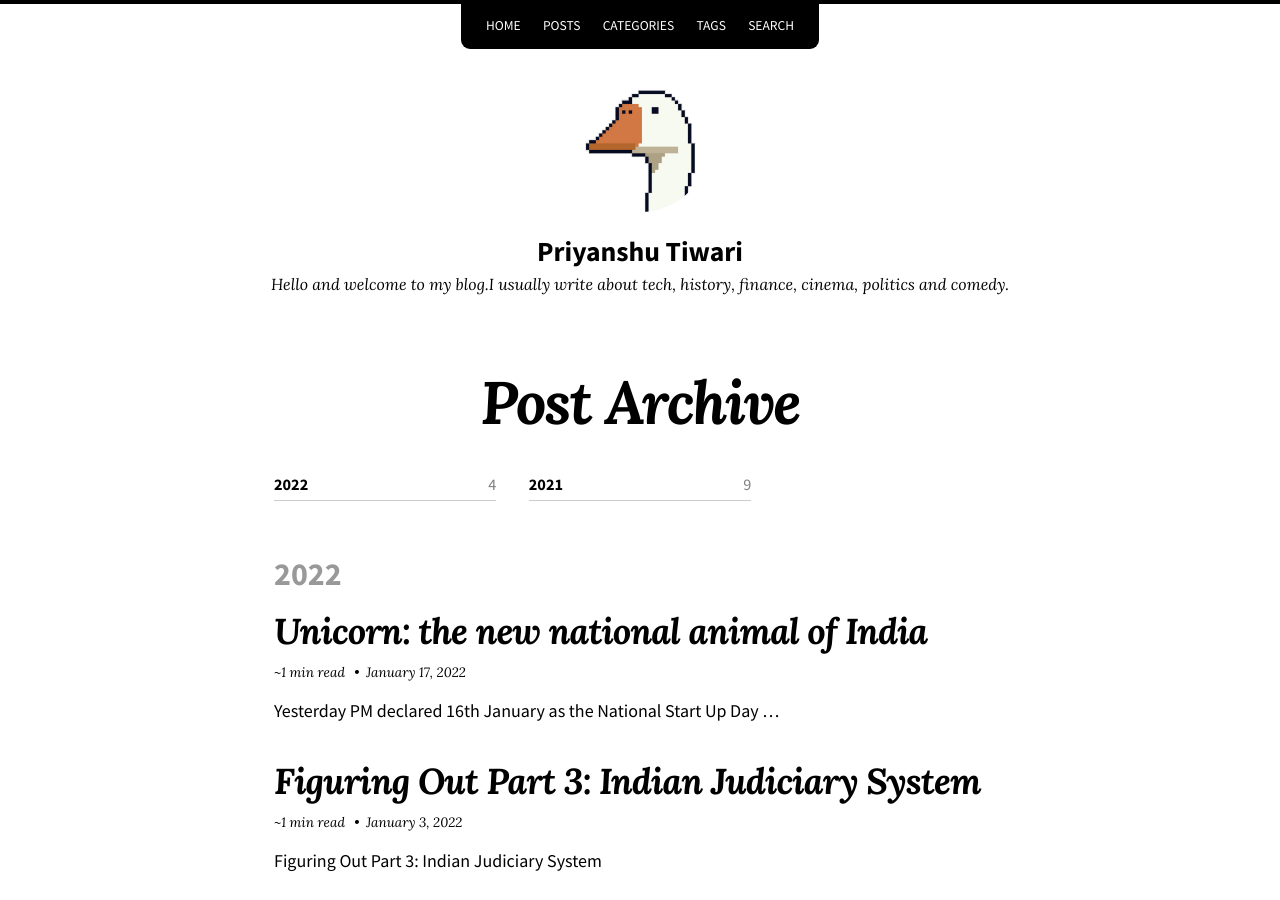
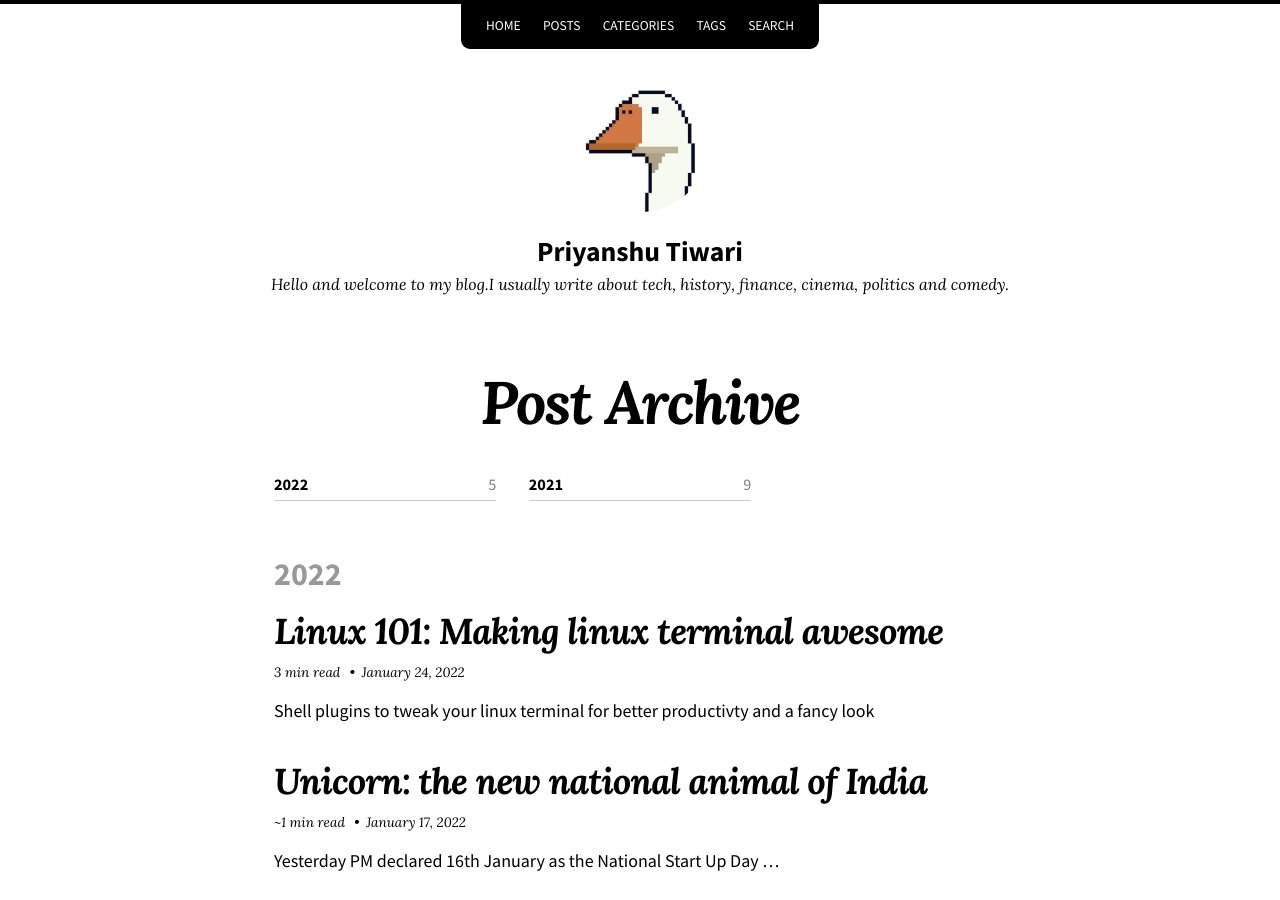
Before and after one commit to ahampriyanshu/blog-v1, a Jekyll site: the page built from posts.md, in a window 1280 px wide and 900 px high. Built offline with Jekyll 4.4.1, drawn with Linux system fonts in a browser that asks for light colours; nearby versions of some CDN libraries; part of the change alters nothing that is shown.

Commit message:
linux 101 : making linux terminal awesome

````diff
--- a/_config.yml
+++ b/_config.yml
@@ -35,7 +35,7 @@ feed:
   path: feed.xml
 
 # Pagination - https://jekyllrb.com/docs/pagination/
-paginate: 12
+paginate: 24
 paginate_path: /page:num/
 
 # Search
--- a/_includes/head-custom.html
+++ b/_includes/head-custom.html
@@ -1 +1 @@
-<link rel="shortcut icon" type="image/x-icon" href="./favicon.ico" />
+<link rel="shortcut icon" type="image/x-icon" href="{{ '/favicon.ico' | relative_url }}" />
--- /dev/null
+++ b/_posts/2022-01-24-linux-101-making-linux-terminal-awesome.md
@@ -0,0 +1,133 @@
+---
+title: "Linux 101: Making linux terminal awesome"
+author: Priyanshu Tiwari
+excerpt: "Shell plugins to tweak your linux terminal for better productivty and a fancy look"
+categories:
+  - Tech
+tags:
+  - 'making linux terminal awesome'
+  - linux
+  - terminal
+  - awesome
+  - zsh
+  - fzf
+  - powerlevel10k
+  - 'oh my zsh'
+---
+
+## Making Linux Terminal Awesome
+
+### [Zsh](https://www.zsh.org/)
+
+> The Z-shell or Zsh is an UNIX shell with support for various plugins and themes.
+
+```sh
+sudo apt install zsh      [ Debian/Ubuntu ]
+sudo yum install zsh      [ RedHat/CentOS ]
+sudo pacman -S zsh        [ Arch/Manjaro ]
+sudo dnf install zsh      [ Fedora ]
+sudo zypper install zsh   [ OpenSUSE ]
+```
+
+![1](https://github.com/ahampriyanshu/making-linux-terminal-awesome/raw/metadata/1.png)
+
+### [Oh My Zsh](https://ohmyz.sh/)
+
+> Oh My Zsh is an open source and community-driven framework for managing Zsh configuration.
+
+```sh
+sh -c "$(curl -fsSL https://raw.githubusercontent.com/ohmyzsh/ohmyzsh/master/tools/install.sh)" [Using curl]
+sh -c "$(wget -O- https://raw.githubusercontent.com/ohmyzsh/ohmyzsh/master/tools/install.sh)"   [Using wget]
+```
+
+![2](https://github.com/ahampriyanshu/making-linux-terminal-awesome/raw/metadata/2.png)
+
+### Nerd Fonts
+
+> Nerd Fonts is a project that patches developer targeted fonts with a high number of glyphs (icons)
+
+* Download [hack](https://github.com/ryanoasis/nerd-fonts/blob/master/patched-fonts/Hack/Regular/complete/Hack%20Regular%20Nerd%20Font%20Complete.ttf) font and install it by double clicking on the **.tff** file. You can also use any other font but make sure it supports all the icons and glyphs required by **powerlevel10k**.
+* Select ``Hack Font`` as the default font.
+
+![3](https://github.com/ahampriyanshu/making-linux-terminal-awesome/raw/metadata/3.png)
+
+### [Powerlevel10k](https://github.com/romkatv/powerlevel10k)
+
+> Powerlevel10k is a theme for Zsh. It emphasizes speed, flexibility and out-of-the-box experience.
+
+```
+git clone --depth=1 https://github.com/romkatv/powerlevel10k.git ${ZSH_CUSTOM:-~/.oh-my-zsh/custom}/themes/powerlevel10k
+```
+
+![1](https://github.com/ahampriyanshu/making-linux-terminal-awesome/raw/metadata/1.gif)
+
+* By default, an installation prompt will begin, but if it doesn't run ``p10k configure``.
+* Change the default theme to ``ZSH_THEME="powerlevel10k/powerlevel10k"`` inside ``~/.zshrc ``.
+* Commit the changes by running ``source ~/.zshrc``
+
+![2](https://github.com/ahampriyanshu/making-linux-terminal-awesome/raw/metadata/2.gif)
+
+### [zsh-autosuggestions](https://github.com/marlonrichert/zsh-autosuggestions)
+
+> Real-time type-ahead completion for Zsh. Asynchronous find-as-you-type autocompletion.
+
+```bash
+git clone https://github.com/zsh-users/zsh-autosuggestions ${ZSH_CUSTOM:-~/.oh-my-zsh/custom}/plugins/zsh-autosuggestions
+```
+
+* Add ``zsh-autocomplete`` to the list of plugins inside ~/.zshrc ``plugins=( [plugins...])``
+* Commit the changes by running ``source ~/.zshrc``
+
+![3](https://github.com/ahampriyanshu/making-linux-terminal-awesome/raw/metadata/3.gif)
+
+### [zsh-syntaxhighlighting](https://github.com/zsh-users/zsh-syntax-highlighting)
+
+> This package provides syntax highlighting for the shell zsh. It enables highlighting of commands whilst they are typed at a zsh prompt into an interactive terminal. This helps in reviewing commands before running them, particularly in catching syntax errors.
+
+```
+git clone https://github.com/zsh-users/zsh-syntax-highlighting.git ${ZSH_CUSTOM:-~/.oh-my-zsh/custom}/plugins/zsh-syntax-highlighting
+```
+
+* Add ``zsh-syntax-highlighting`` to the list of plugins inside ~/.zshrc ``plugins=( [plugins...])``
+* Commit the changes by running ``source ~/.zshrc``
+
+![4](https://github.com/ahampriyanshu/making-linux-terminal-awesome/raw/metadata/4.gif)
+
+### [fzf](https://github.com/junegunn/fzf)
+
+>It's an interactive Unix filter for command-line that can be used with any list; files, command history, processes, hostnames, bookmarks, git commits, etc.
+
+```
+git clone --depth 1 https://github.com/junegunn/fzf.git ~/.fzf
+~/.fzf/install
+```
+
+![5](https://github.com/ahampriyanshu/making-linux-terminal-awesome/raw/metadata/5.gif)
+
+* ``ctrl + t`` to navigate through the file system.
+
+![6](https://github.com/ahampriyanshu/making-linux-terminal-awesome/raw/metadata/6.gif)
+
+* ``ctrl + r`` to navigate through older commands.
+
+![7](https://github.com/ahampriyanshu/making-linux-terminal-awesome/raw/metadata/7.gif)
+
+## If you use VS Code
+
+* Paste this into ``setting.json`` to render all the glyphs-icons in the integrated-terminal.
+```
+{
+"terminal.integrated.fontFamily": "Hack Nerd Font",
+"terminal.integrated.shell.osx": "/bin/zsh",
+"terminal.integrated.rendererType": "canvas",
+"terminal.integrated.lineHeight": 1.3,
+}
+```
+
+## To use ``bash`` again
+
+* For a single session : ``bash``
+* To make bash the default terminal : `` chsh -s $(which bash) ``
+
+## Copyright Guidelines
+* I will also soon be publishing this article on [GeeksforGeeks](https://www.geeksforgeeks.org/)
````
Also changed, not shown: README.md.
